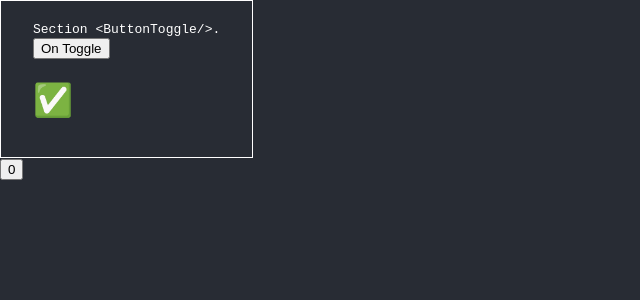
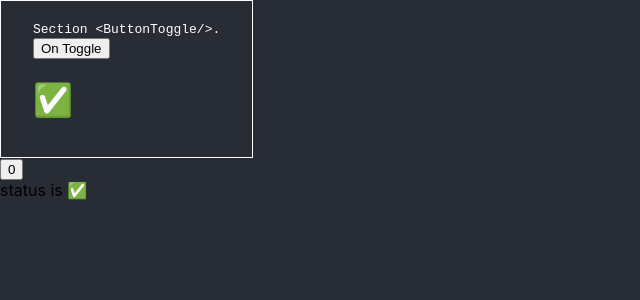
Before and after one commit to PawaOx4th/learn-react-pattern, a React (Vite) app: page / in a window 1280 px wide. Shown: the top 300 px of the page, without its empty margins (0-640 px from the left). Built offline with nearby package versions, Linux system fonts and the light colour scheme.

Commit message:
refactor: 📦 Add new custon HoC `loading`

```diff
--- a/src/App.tsx
+++ b/src/App.tsx
@@ -1,4 +1,5 @@
 import { memo, useState } from "react"
+import { Statue, withLoading } from "./HoC/loading"
 
 type ToggleProps = {
   isToggle: boolean
@@ -36,11 +37,13 @@ const ButtonToggle = ({ isToggle, onToggle }: ToggleProps) => {
   )
 }
 
-const WrapperToggle = memo(withToggle(ButtonToggle))
-// const WrapperToggle = withToggle(ButtonToggle)
+const WrapperToggle = withToggle(ButtonToggle)
+
+const WrapperLoading = withLoading(Statue)
 
 function App() {
   const [count, setCount] = useState(0)
+
   return (
     <div
       className="App"
@@ -53,6 +56,7 @@ function App() {
       <button onClick={() => setCount((latestValue) => latestValue + 1)}>
         {count}
       </button>
+      <WrapperLoading loading={Boolean(count % 2 === 0)} />
     </div>
   )
 }
--- /dev/null
+++ b/src/HoC/loading.tsx
@@ -0,0 +1,27 @@
+import React from "react"
+
+interface TWithLoadingProps {
+  loading: boolean
+}
+
+const LoadingSpinner = () => <div>Loading....</div>
+
+// export const withLoading = <P extends object>(
+//   Component: React.ComponentType<P>
+// ): React.FC<P & TWithLoadingProps> => {
+//   return ({ loading, ...props }: TWithLoadingProps) => {
+//     return loading ? <LoadingSpinner /> : <Component {...(props as P)} />
+//   }
+// }
+
+export function withLoading<P extends object>(
+  Component: React.ComponentType<P>
+) {
+  return ({ ...props }: TWithLoadingProps) => {
+    return <Component {...(props as P)} />
+  }
+}
+
+export function Statue({ loading }: TWithLoadingProps) {
+  return <div>status is {loading ? "✅" : "❌"}</div>
+}
```
